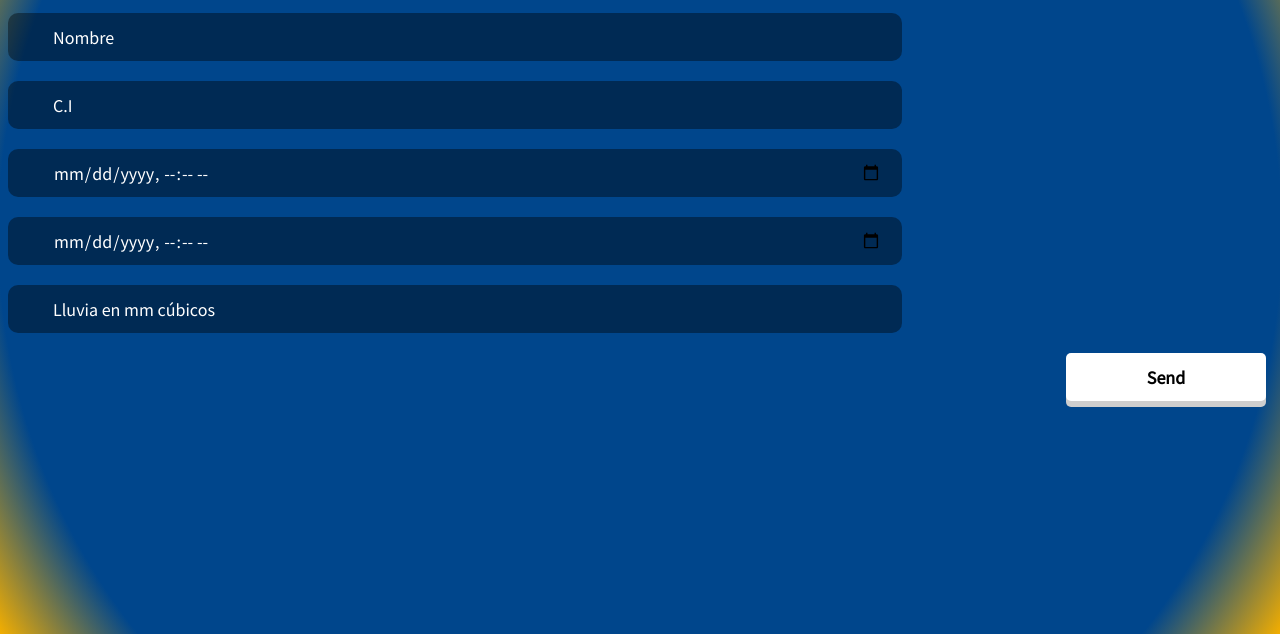
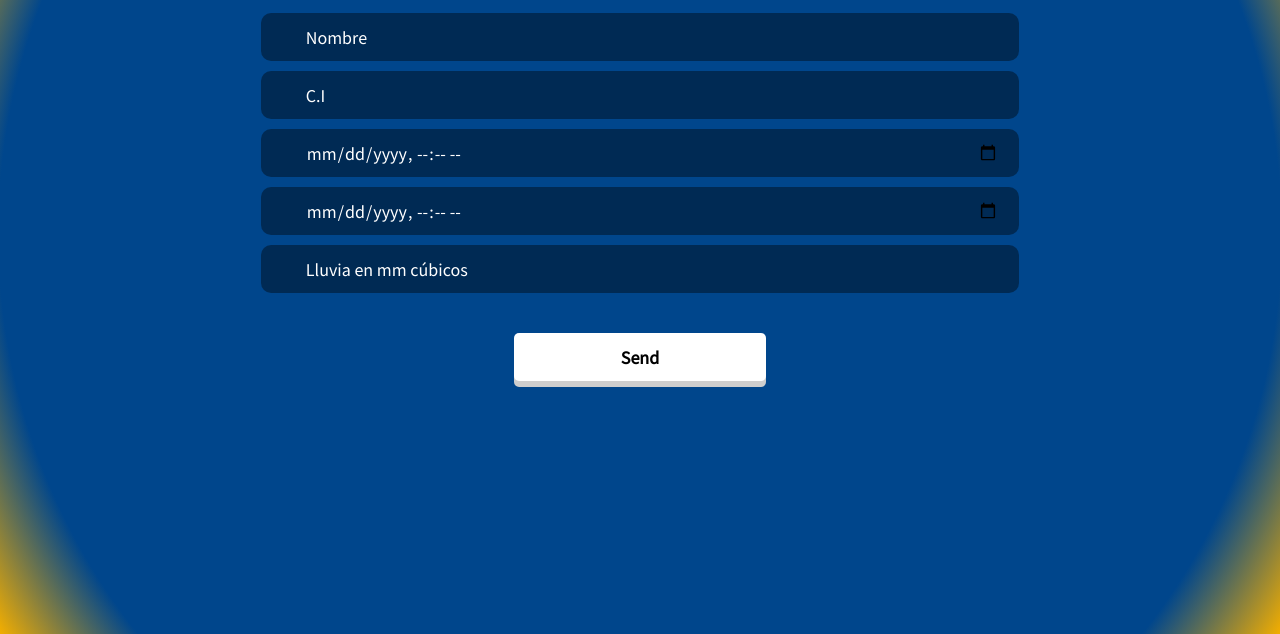
Before and after one commit to RoLoTech/tic_webpage, a website: page public/index.html in a window 1280 px wide. Shown: the part 166-800 px from the top of the page. Drawn offline with Linux system fonts and the light colour scheme.

Commit message:
Add align center

```diff
--- a/public/index.html
+++ b/public/index.html
@@ -11,31 +11,31 @@
   <div class="template" id="template-f156-p143-o1 formwrap">
     <p style="text-align: center;">
       <span class="template-form-control-wrap Name">
-        <input type="text" name="Nombre" value="" size="40"
+        <input style="width:60%; margin:0 20% 10px 20%" type="text" name="Nombre" value="" size="40"
           class="nameinput template-form-control template-text template-validates-as-required" aria-required="true"
           aria-invalid="false" placeholder="Nombre" id="nameData">
       </span>
       <span class="template-form-control-wrap Ci">
-        <input type="text" name="ci" size="40"
+        <input style="width:60%; margin:0 20% 10px 20%" type="text" name="ci" size="40"
           class="ciinput template-form-control template-text template-ci template-validates-as-required template-validates-as-ci"
           aria-required="true" aria-invalid="false" placeholder="C.I" id="idData">
       </span>
       <span class="template-form-control-wrap Ci">
-        <input type="datetime-local" name="ci" size="40"
+        <input style="width:60%; margin:0 20% 10px 20%" type="datetime-local" name="ci" size="40"
           class="ciinput template-form-control template-text template-ci template-validates-as-required template-validates-as-ci"
           aria-required="true" aria-invalid="false" placeholder="Prrrr" id="startDateData">
       </span>
       <span class="template-form-control-wrap Ci">
-        <input type="datetime-local" name="ci" size="40"
+        <input style="width:60%; margin:0 20% 10px 20%" type="datetime-local" name="ci" size="40"
           class="ciinput template-form-control template-text template-ci template-validates-as-required template-validates-as-ci"
           aria-required="true" aria-invalid="false" placeholder="Prrrr" id="endDateData">
       </span>
       <span class="template-form-control-wrap Name">
-        <input type="text" name="Monto" value="" size="40"
+        <input style="width:60%; margin:0 20% 10px 20%" type="text" name="Monto" value="" size="40"
           class="nameinput template-form-control template-text template-validates-as-required" aria-required="true"
           aria-invalid="false" placeholder="Lluvia en mm cúbicos" id="amountData">
       </span>
-      <input type="submit" value="Send" class="template-form-control template-submit btn" id="send-button">
+      <input style="width:20%; margin:30px 40% 10px 40%" type="submit" value="Send" class="template-form-control template-submit btn" id="send-button">
     </p>
     <div class="template-response-output template-display-none">
     </div>
--- a/run.js
+++ b/run.js
@@ -2,7 +2,7 @@ const express = require('express');
 const path = require('path');
 const serveStatic = require('serve-static');
 const app = express();
-const port = process.env.PORT || 3001;
+const port = process.env.PORT || 3002;
 app.use(serveStatic(path.join(__dirname, 'public')));
 app.listen(port,  function () {
     console.log('listening on port:', port);
```
